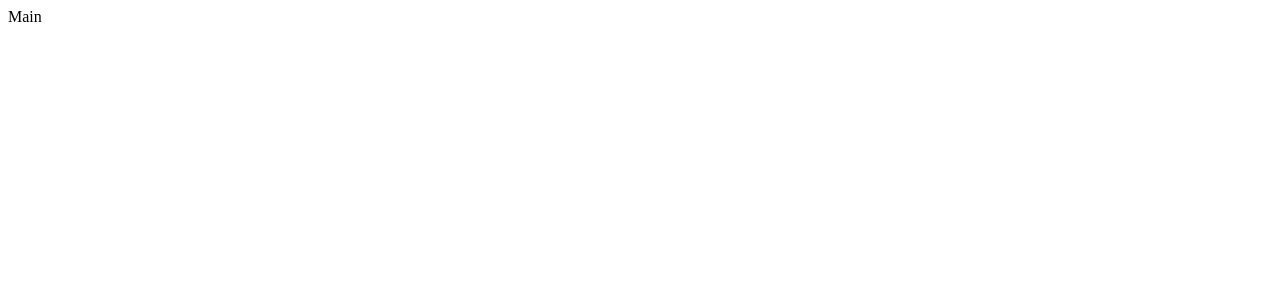
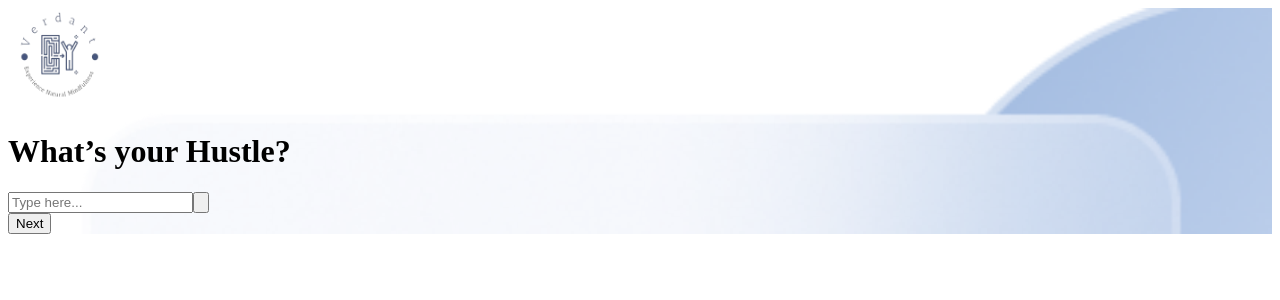
Before and after one commit to ayuugoyal/verdant, a Next.js app: page /main in a window 1280 px wide. Shown: the top 300 px of the page. Built offline with nearby package versions, Linux system fonts and the light colour scheme.

Commit message:
|FEAT|- add questions

```diff
--- a/package.json
+++ b/package.json
@@ -9,6 +9,8 @@
     "lint": "next lint"
   },
   "dependencies": {
+    "@headlessui/react": "^1.7.18",
+    "@heroicons/react": "^2.1.1",
     "@hookform/resolvers": "^3.3.4",
     "@radix-ui/react-icons": "^1.3.0",
     "@radix-ui/react-label": "^2.0.2",
--- a/src/app/dashboard/page.tsx
+++ b/src/app/dashboard/page.tsx
@@ -9,7 +9,7 @@ const Page = () => {
   React.useEffect(() => {
     const timer = setTimeout(() => {
       setShowLoader(false);
-    }, 2000);
+    }, 4000);
 
     return () => clearTimeout(timer);
   }, []);
--- /dev/null
+++ b/src/components/Dropdown.tsx
@@ -0,0 +1,110 @@
+import { Fragment, useState } from "react";
+import { Combobox, Transition } from "@headlessui/react";
+import { CheckIcon, ChevronUpDownIcon } from "@heroicons/react/20/solid";
+
+interface Person {
+  id: number;
+  name: string;
+}
+
+const people: Person[] = [
+  { id: 1, name: "Data Engineer" },
+  { id: 2, name: "AI Engineer" },
+  { id: 3, name: "Full Stack" },
+  { id: 4, name: "UI/UX Developer" },
+  { id: 5, name: "Robotics Engineer" },
+  { id: 6, name: "Data Scientist" },
+];
+
+export default function Dropwdown({
+  onChange,
+}: {
+  onChange: (item: string) => void;
+}) {
+  const [selected, setSelected] = useState("");
+  const [query, setQuery] = useState("");
+
+  const filteredPeople =
+    query === ""
+      ? people
+      : people.filter((person: Person) =>
+          person.name
+            .toLowerCase()
+            .replace(/\s+/g, "")
+            .includes(query.toLowerCase().replace(/\s+/g, ""))
+        );
+
+  return (
+    <div className=" mt-10 w-72">
+      <Combobox value={selected} onChange={setSelected}>
+        <div className="relative mt-1">
+          <div className="relative w-full cursor-default overflow-hidden rounded-lg bg-white text-left shadow-md focus:outline-none focus-visible:ring-2 focus-visible:ring-white/75 focus-visible:ring-offset-2 focus-visible:ring-offset-[#B1C9EF] sm:text-sm">
+            <Combobox.Input
+              className="w-full border-none py-2 pl-3 pr-10 text-sm leading-5 text-gray-900 focus:ring-0"
+              displayValue={(person: Person) => person.name}
+              onChange={(event) => setQuery(event.target.value)}
+              placeholder="Type here..."
+            />
+            <Combobox.Button className="absolute inset-y-0 right-0 flex items-center pr-2">
+              <ChevronUpDownIcon
+                className="h-5 w-5 text-gray-400"
+                aria-hidden="true"
+              />
+            </Combobox.Button>
+          </div>
+          <Transition
+            as={Fragment}
+            leave="transition ease-in duration-100"
+            leaveFrom="opacity-100"
+            leaveTo="opacity-0"
+            afterLeave={() => setQuery("")}
+          >
+            <Combobox.Options className="absolute mt-1 max-h-60 w-full overflow-auto rounded-md bg-white py-1 text-base shadow-lg ring-1 ring-black/5 focus:outline-none sm:text-sm">
+              {filteredPeople.length === 0 && query !== "" ? (
+                <div className="relative cursor-default select-none px-4 py-2 text-gray-700">
+                  Nothing found.
+                </div>
+              ) : (
+                filteredPeople.map((person) => (
+                  <Combobox.Option
+                    key={person.id}
+                    className={({ active }) =>
+                      `relative cursor-default select-none py-2 pl-10 pr-4 ${
+                        active ? "bg-[#B1C9EF] text-white" : "text-gray-900"
+                      }`
+                    }
+                    value={person}
+                    onClick={() => {
+                      onChange(person.name);
+                    }}
+                  >
+                    {({ selected, active }) => (
+                      <>
+                        <span
+                          className={`block truncate ${
+                            selected ? "font-medium" : "font-normal"
+                          }`}
+                        >
+                          {person.name}
+                        </span>
+                        {selected ? (
+                          <span
+                            className={`absolute inset-y-0 left-0 flex items-center pl-3 ${
+                              active ? "text-white" : "text-[#B1C9EF]"
+                            }`}
+                          >
+                            <CheckIcon className="h-5 w-5" aria-hidden="true" />
+                          </span>
+                        ) : null}
+                      </>
+                    )}
+                  </Combobox.Option>
+                ))
+              )}
+            </Combobox.Options>
+          </Transition>
+        </div>
+      </Combobox>
+    </div>
+  );
+}
--- a/src/lib/auth.ts
+++ b/src/lib/auth.ts
@@ -1,16 +1,16 @@
 "use server"
 import { cookies } from 'next/headers'
 
-export const getToken = (): string | undefined => {
+const getToken = (): string | undefined => {
     return cookies().get('token')?.value;
 }
 
-export const removeToken = (): void => {
+const removeToken = (): void => {
     cookies().delete('token');
 }
 
 export const isAuthenticated = (): boolean  => {
-    const token = getToken();
+    const token = cookies().get('token')?.value;
     if (!token) {
         return false;
     }
--- a/src/pages/main.tsx
+++ b/src/pages/main.tsx
@@ -1,7 +1,76 @@
+"use client";
 import React from "react";
+import Image from "next/image";
+import Dropwdown from "@/components/Dropdown";
+import { Button } from "@/components/ui/button";
 
 const Main = () => {
-  return <div>Main</div>;
+  const [selected, setSelected] = React.useState("");
+  const [currentQues, setCurrentQues] = React.useState(0);
+  return (
+    <div
+      className="flex flex-col justify-center items-center h-screen text-[#395886]"
+      style={{
+        backgroundImage: "url('/questions.png')",
+        backgroundSize: "cover",
+      }}
+    >
+      <Image src="/logo.png" width={100} className="" height={100} alt="logo" />
+      {currentQues === 0 && (
+        <>
+          <h1 className="text-2xl mt-8 font-bold">What’s your Hustle?</h1>
+          <Dropwdown
+            onChange={(item) => {
+              console.log("onChange");
+              setSelected(item);
+            }}
+          />
+        </>
+      )}
+      {currentQues === 1 && (
+        <>
+          <h1 className="text-2xl text-center mt-8 font-bold">
+            When’s your moment to break free?
+          </h1>
+          <input type="time" className="text-2xl mt-8 font-bold" />
+        </>
+      )}
+      {currentQues === 2 && (
+        <>
+          <h1 className="text-2xl text-center mt-8 font-bold">Days off?</h1>
+        </>
+      )}
+      {currentQues === 3 && (
+        <>
+          <h1 className="text-2xl text-center mt-8 font-bold">
+            What’s your Hustle?
+          </h1>
+        </>
+      )}
+      <div className="flex gap-4 mt-5">
+        {currentQues != 0 && (
+          <Button
+            onClick={() => {
+              setCurrentQues((prev) => prev - 1);
+            }}
+            className="mt-4 bg-[#395886] text-white px-4 py-2"
+          >
+            Prev
+          </Button>
+        )}
+        {currentQues != 3 && (
+          <Button
+            onClick={() => {
+              setCurrentQues((prev) => prev + 1);
+            }}
+            className="mt-4 bg-[#395886] text-white px-4 py-2"
+          >
+            Next
+          </Button>
+        )}
+      </div>
+    </div>
+  );
 };
 
 export default Main;
```
Also changed, not shown: src/components/Hello.tsx (+16 -3 lines), public/questions.png (added), 1 other file (tests, documents, lock files or other folders).
